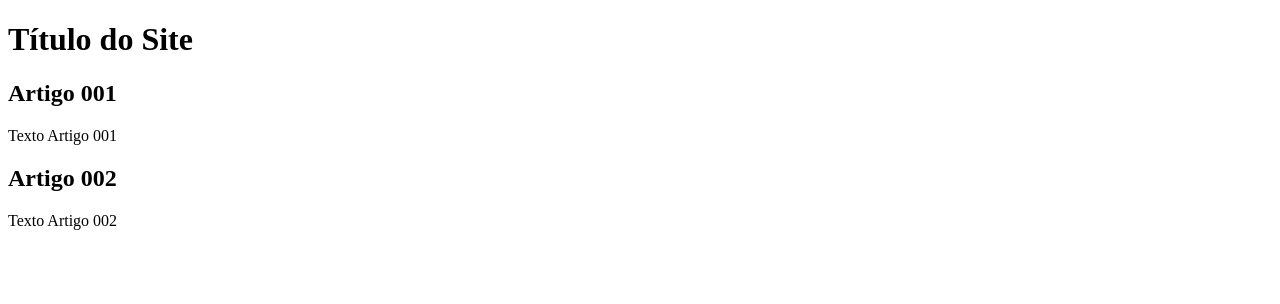
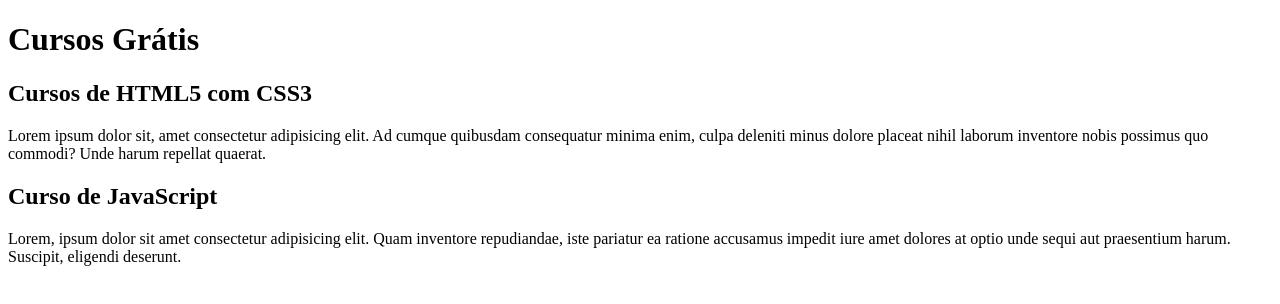
Before and after one commit to vandersonmunari/projeto-site, a plain HTML site: page index.html in a window 1280 px wide. Drawn offline with Linux system fonts and the light colour scheme.

Commit message:
comecei a comitar no conteudo

```diff
--- a/index.html
+++ b/index.html
@@ -8,15 +8,15 @@
 <body>
     <main>
         <header>
-            <h1>Título do Site</h1>
+            <h1>Cursos Grátis</h1>
         </header>
         <article>
-            <h2>Artigo 001</h2>
-            <p>Texto Artigo 001</p>
+            <h2>Cursos de HTML5 com CSS3</h2>
+            <p>Lorem ipsum dolor sit, amet consectetur adipisicing elit. Ad cumque quibusdam consequatur minima enim, culpa deleniti minus dolore placeat nihil laborum inventore nobis possimus quo commodi? Unde harum repellat quaerat.</p>
         </article>
         <article>
-            <h2>Artigo 002</h2>
-            <p>Texto Artigo 002</p>
+            <h2>Curso de JavaScript</h2>
+            <p>Lorem, ipsum dolor sit amet consectetur adipisicing elit. Quam inventore repudiandae, iste pariatur ea ratione accusamus impedit iure amet dolores at optio unde sequi aut praesentium harum. Suscipit, eligendi deserunt.</p>
         </article>
     </main>
 </body>
```
